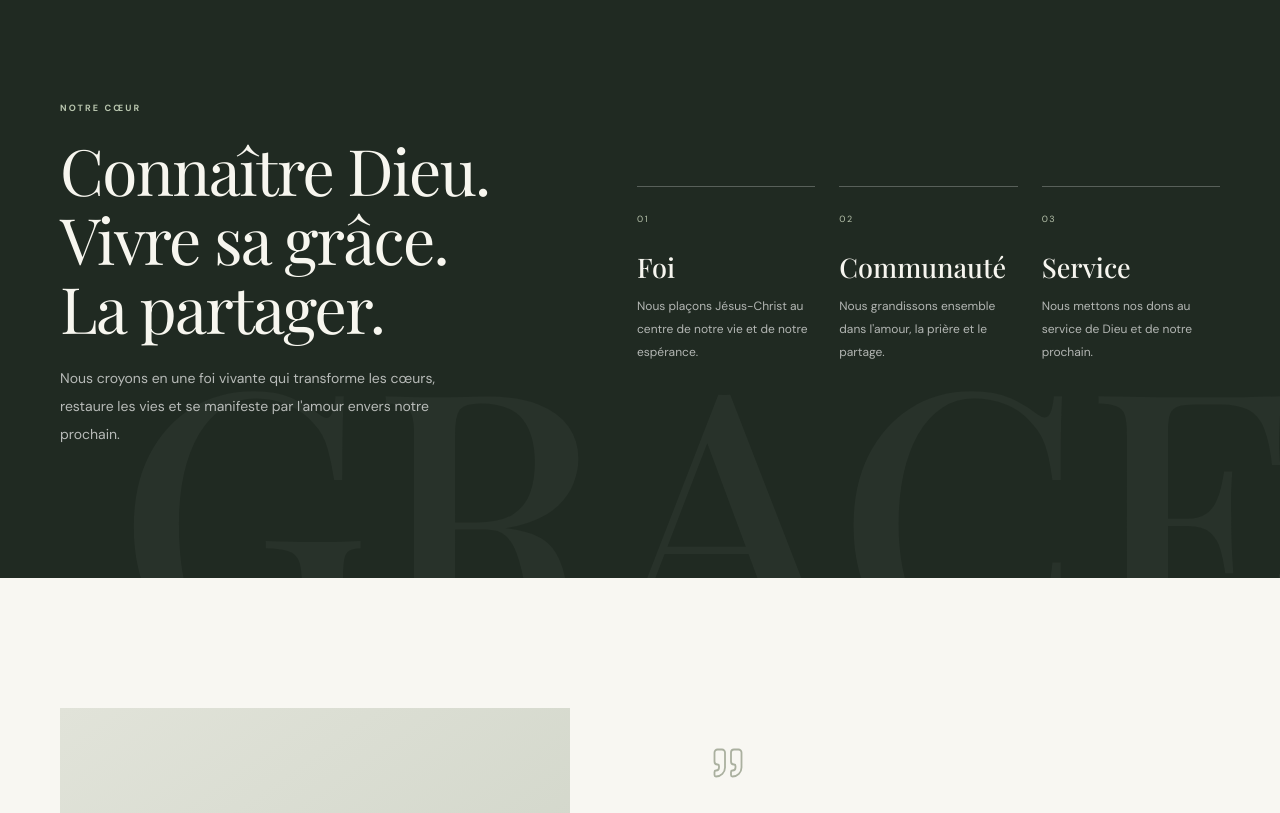
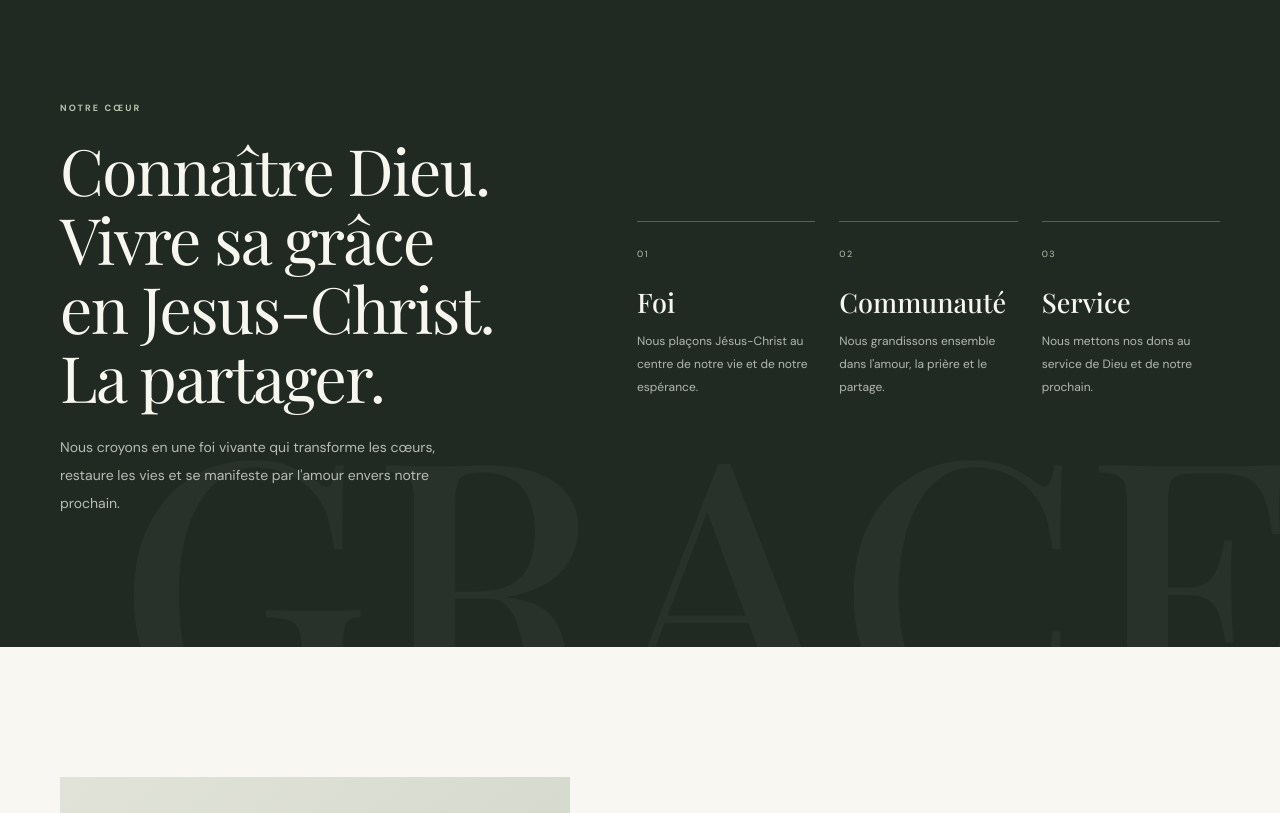
Before and after one commit to dahouda2pro/eglise-source-de-grace, a Next.js app: page / in a window 1280 px wide. Shown: the part 1720-2533 px from the top of the page. Built offline with nearby package versions, Linux system fonts and the light colour scheme.

Commit message:
Admin Panel Done

```diff
--- a/app/page.tsx
+++ b/app/page.tsx
@@ -46,7 +46,7 @@ const copy = {
       "Que vous découvriez la foi ou que vous cherchiez une famille spirituelle, nous serions heureux de vous accueillir. Venez comme vous êtes : avançons ensemble dans la grâce de Dieu.",
     aboutLink: "En savoir plus sur nous",
     missionLabel: "NOTRE CŒUR",
-    missionTitle: "Connaître Dieu. Vivre sa grâce. La partager.",
+    missionTitle: "Connaître Dieu. Vivre sa grâce en Jesus-Christ. La partager.",
     missionText:
       "Nous croyons en une foi vivante qui transforme les cœurs, restaure les vies et se manifeste par l'amour envers notre prochain.",
     values: [
```
